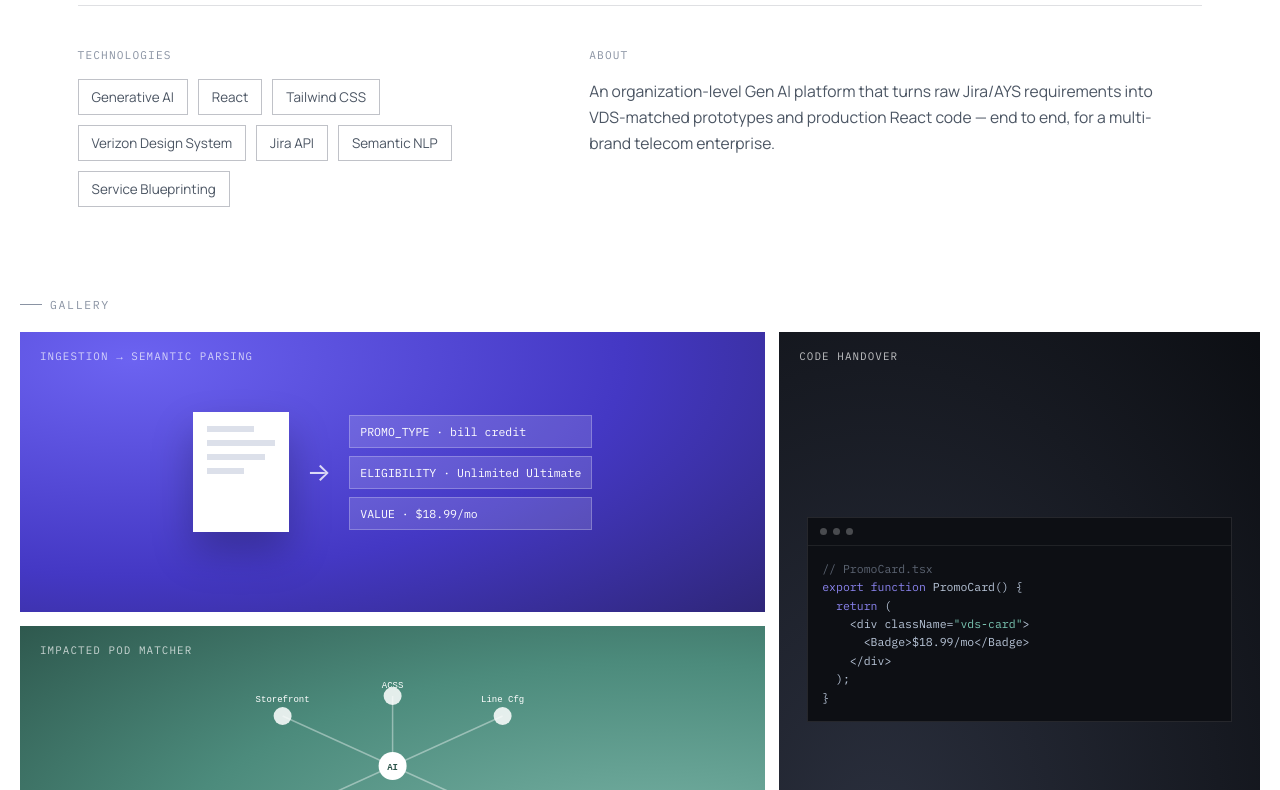
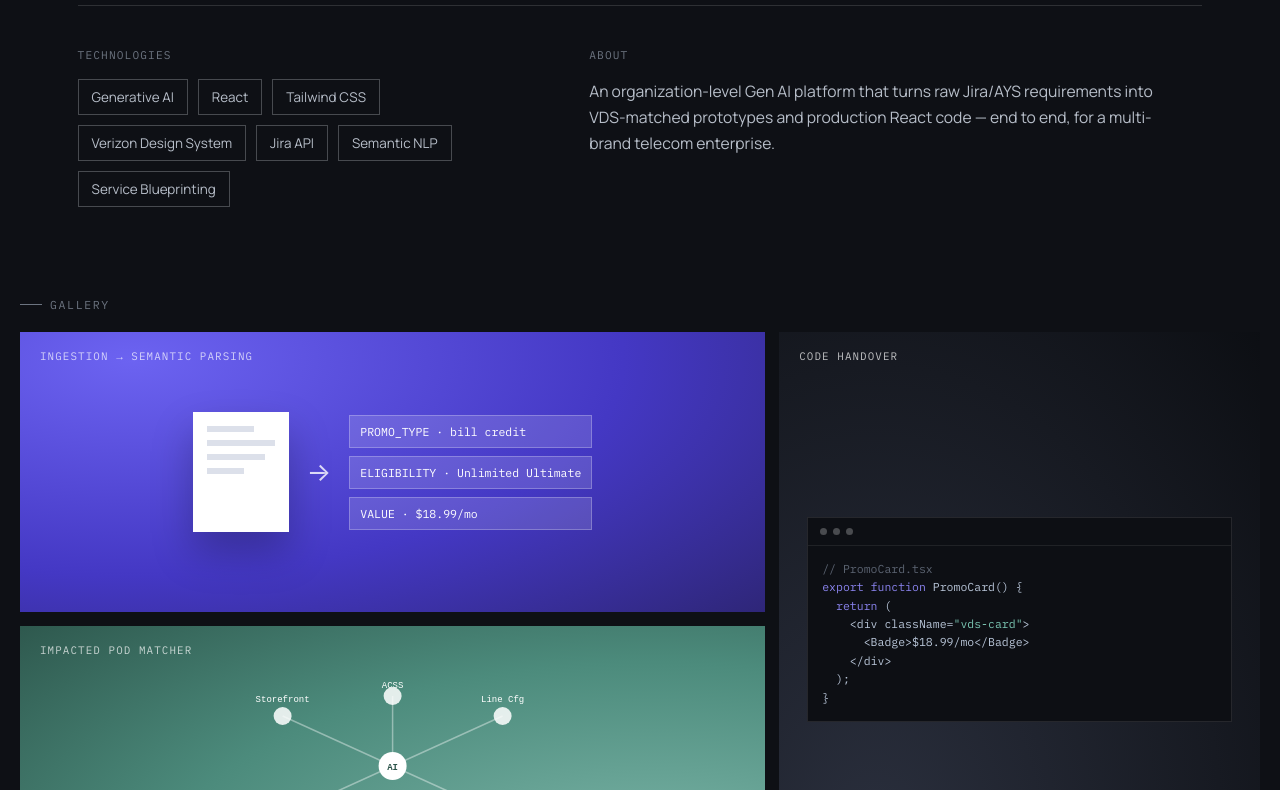
Before and after one commit to nikitag31/vz-flowbridge-case-study, a plain HTML site: page index.html in a window 1280 px wide. Shown: the part 544-1334 px from the top of the page. Drawn offline with Linux system fonts and the light colour scheme.

Commit message:
Default to dark theme regardless of viewer system preference
The page previously followed the visitor's OS light/dark setting; now
dark is the base appearance, with an explicit light override still
available if the artifact viewer's own theme toggle is used.

```diff
--- a/index.html
+++ b/index.html
@@ -26,25 +26,6 @@
 
 
 :root{
-  --paper:#FFFFFF;
-  --surface-2:#F4F5F8;
-  --ink:#1F273A;
-  --ink-soft:#4B5563;
-  --ink-faint:#8A93A3;
-  --line: rgba(31,39,58,.14);
-  --line-strong: rgba(31,39,58,.28);
-  --accent:#4F46E5;
-  --accent-ink:#FFFFFF;
-  --accent-soft:#EDEBFC;
-  --sage:#6E9E92;
-  --sage-soft:#E6EFEC;
-  --good:#2E7D53;
-  --code-bg:#161A22;
-  --code-ink:#E6E9EE;
-  color-scheme: light dark;
-}
-@media (prefers-color-scheme: dark){
-  :root{
   --paper:#0E1015;
   --surface-2:#171A21;
   --ink:#ECEEF2;
@@ -58,7 +39,9 @@
   --sage:#8FBBAE;
   --sage-soft:#1B2C27;
   --good:#4CAF77;
-  }
+  --code-bg:#161A22;
+  --code-ink:#E6E9EE;
+  color-scheme: dark;
 }
 :root[data-theme="dark"]{
   --paper:#0E1015; --surface-2:#171A21; --ink:#ECEEF2; --ink-soft:#B7BEC9; --ink-faint:#6C7480;
```
Lines whose indentation alone changed are shown as unchanged.
